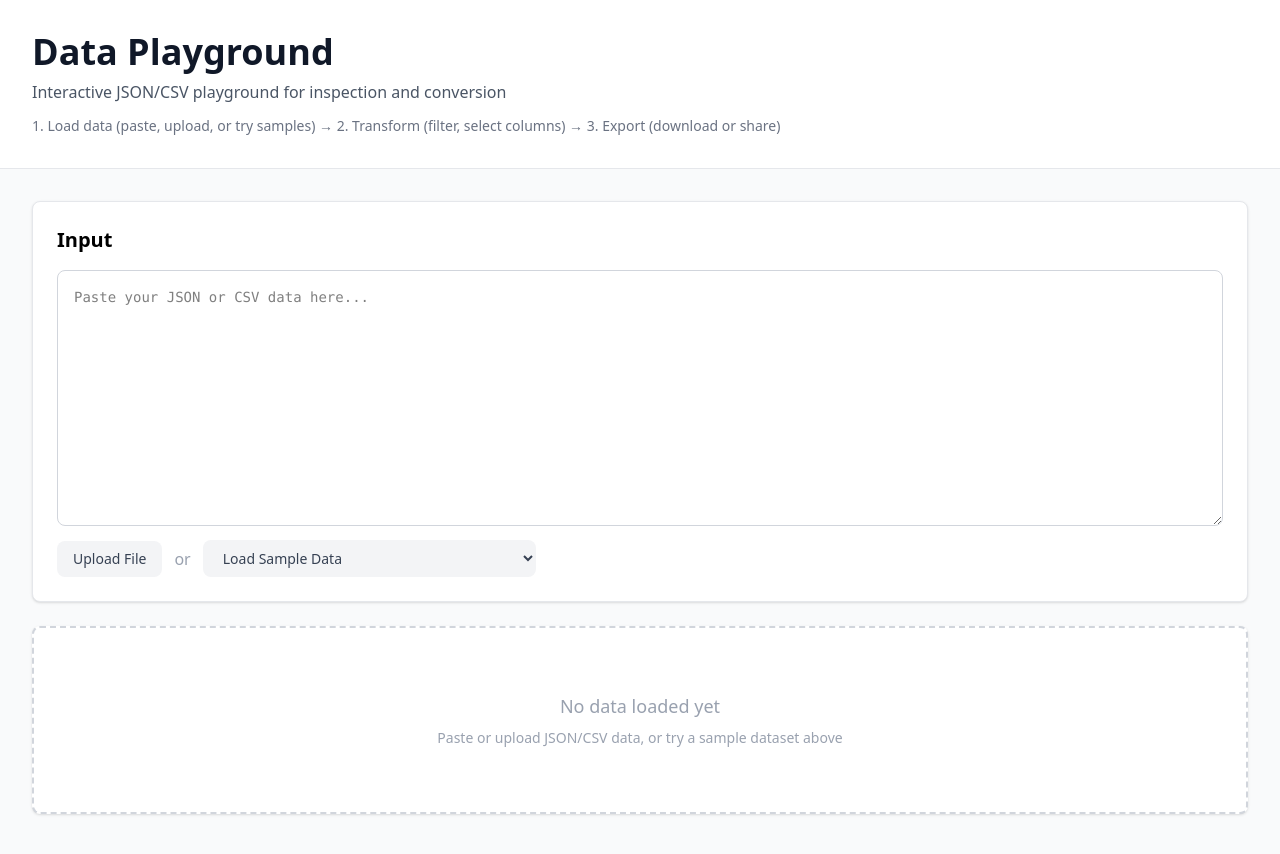
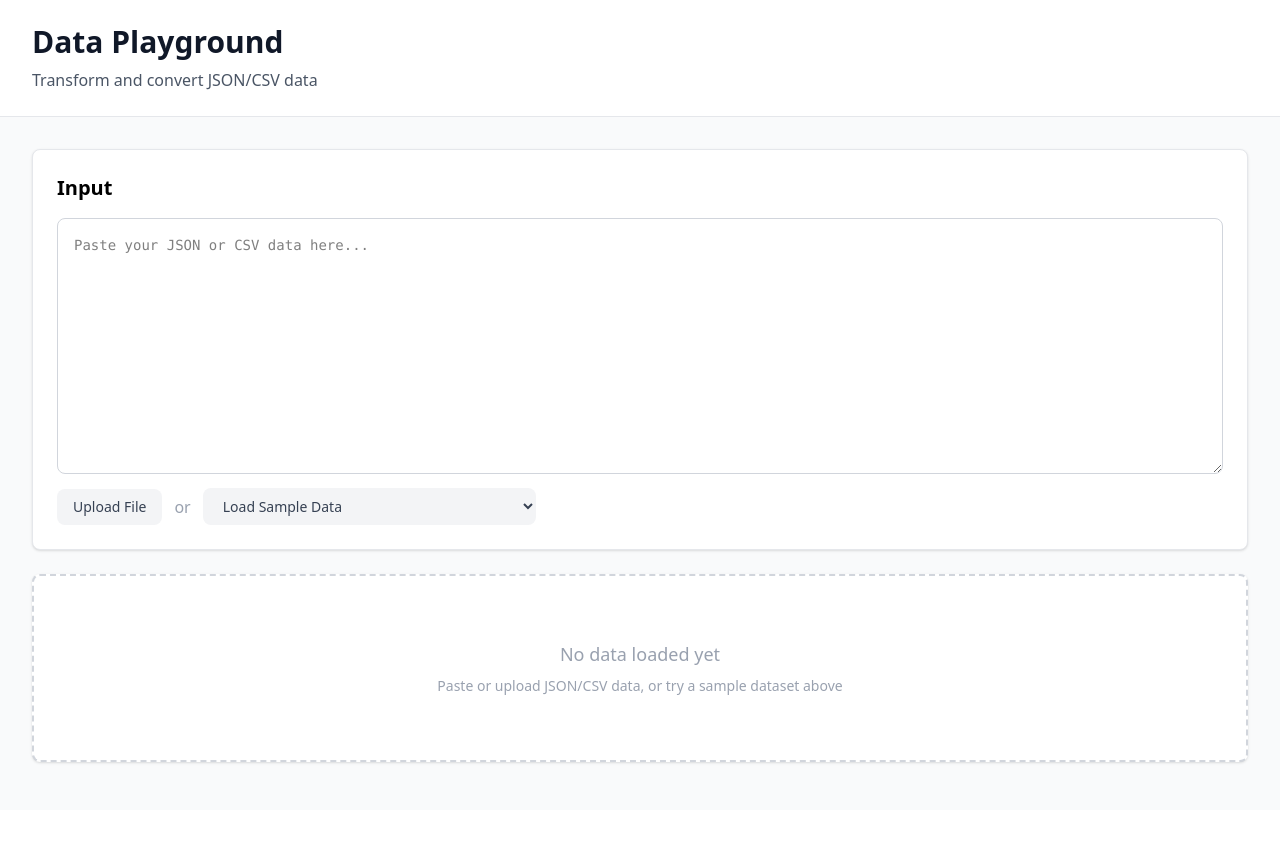
Before and after one commit to vidya381/data-playground, a Next.js app: page / in a window 1280 px wide. Shown: the top 854 px of the page. After the commit the page ends 810 px from the top, so only its background shows below. Built offline with nearby package versions, Linux system fonts and the light colour scheme.

Commit message:
Add teal accent color for interactive elements and branding

```diff
--- a/app/page.tsx
+++ b/app/page.tsx
@@ -115,21 +115,11 @@ export default function Home() {
   return (
     <main className="min-h-screen bg-gray-50">
       <header className="bg-white border-b border-gray-200 mb-8">
-        <div className="max-w-7xl mx-auto px-8 py-8">
-          <h1 className="text-4xl font-bold mb-2 text-gray-900">
+        <div className="max-w-7xl mx-auto px-8 py-6">
+          <h1 className="text-3xl font-bold text-gray-900 mb-2">
             Data Playground
           </h1>
-          <p className="text-gray-600 mb-3">
-            Interactive JSON/CSV playground for inspection and conversion
-          </p>
-          <div className="text-sm text-gray-500">
-            <p>
-              <span className="font-medium">1.</span> Load data (paste, upload,
-              or try samples) → <span className="font-medium">2.</span>{" "}
-              Transform (filter, select columns) →{" "}
-              <span className="font-medium">3.</span> Export (download or share)
-            </p>
-          </div>
+          <p className="text-gray-600">Transform and convert JSON/CSV data</p>
         </div>
       </header>
 
@@ -137,8 +127,8 @@ export default function Home() {
         <div className="space-y-6">
           {/* Session Loading/Error */}
           {isLoadingSession && (
-            <div className="bg-blue-50 border border-blue-200 rounded-lg p-4 shadow-sm">
-              <p className="text-sm text-blue-700">Loading shared session...</p>
+            <div className="bg-teal-50 border border-teal-200 rounded-lg p-4 shadow-sm">
+              <p className="text-sm text-teal-700">Loading shared session...</p>
             </div>
           )}
           {sessionError && (
@@ -172,7 +162,7 @@ export default function Home() {
                 {currentFormat && (
                   <>
                     <span>•</span>
-                    <span className="px-2 py-1 bg-gray-100 text-gray-700 rounded text-xs font-medium">
+                    <span className="px-2 py-1 bg-teal-100 text-teal-700 rounded text-xs font-medium">
                       {currentFormat.toUpperCase()}
                     </span>
                   </>
--- a/components/ExportPanel.tsx
+++ b/components/ExportPanel.tsx
@@ -48,7 +48,7 @@ export default function ExportPanel({ data, currentFormat }: ExportPanelProps) {
             onClick={() => setOutputFormat("json")}
             className={`flex-1 px-4 py-2 rounded text-sm font-medium transition-colors ${
               outputFormat === "json"
-                ? "bg-gray-900 text-white"
+                ? "bg-teal-600 text-white"
                 : "bg-gray-100 text-gray-700 hover:bg-gray-200"
             }`}
           >
@@ -58,7 +58,7 @@ export default function ExportPanel({ data, currentFormat }: ExportPanelProps) {
             onClick={() => setOutputFormat("csv")}
             className={`flex-1 px-4 py-2 rounded text-sm font-medium transition-colors ${
               outputFormat === "csv"
-                ? "bg-gray-900 text-white"
+                ? "bg-teal-600 text-white"
                 : "bg-gray-100 text-gray-700 hover:bg-gray-200"
             }`}
           >
@@ -86,7 +86,7 @@ export default function ExportPanel({ data, currentFormat }: ExportPanelProps) {
       <div className="space-y-2">
         <button
           onClick={handleDownload}
-          className="w-full px-4 py-2 bg-gray-900 text-white rounded text-sm font-medium hover:bg-gray-800 transition-colors"
+          className="w-full px-4 py-2 bg-teal-600 text-white rounded text-sm font-medium hover:bg-teal-700 transition-colors"
         >
           Download {outputFormat.toUpperCase()}
         </button>
@@ -94,7 +94,7 @@ export default function ExportPanel({ data, currentFormat }: ExportPanelProps) {
           onClick={handleCopy}
           className={`w-full px-4 py-2 rounded text-sm font-medium transition-colors ${
             copied
-              ? "bg-gray-900 text-white"
+              ? "bg-teal-600 text-white"
               : "bg-gray-100 text-gray-700 hover:bg-gray-200"
           }`}
         >
--- a/components/SharePanel.tsx
+++ b/components/SharePanel.tsx
@@ -80,7 +80,7 @@ export default function SharePanel({
         <button
           onClick={handleSaveAndShare}
           disabled={isLoading || data.length === 0}
-          className="px-4 py-2 bg-gray-900 text-white rounded-md hover:bg-gray-800 disabled:bg-gray-300 disabled:cursor-not-allowed font-medium transition-colors whitespace-nowrap"
+          className="px-4 py-2 bg-teal-600 text-white rounded-md hover:bg-teal-700 disabled:bg-gray-300 disabled:cursor-not-allowed font-medium transition-colors whitespace-nowrap"
         >
           {isLoading ? "Saving..." : "Save & Share"}
         </button>
@@ -103,7 +103,11 @@ export default function SharePanel({
             />
             <button
               onClick={handleCopyLink}
-              className="px-4 py-2 bg-gray-100 text-gray-700 rounded-md hover:bg-gray-200 font-medium transition-colors"
+              className={`px-4 py-2 rounded-md font-medium transition-colors ${
+                isCopied
+                  ? "bg-teal-600 text-white"
+                  : "bg-gray-100 text-gray-700 hover:bg-gray-200"
+              }`}
             >
               {isCopied ? "Copied!" : "Copy"}
             </button>
```
